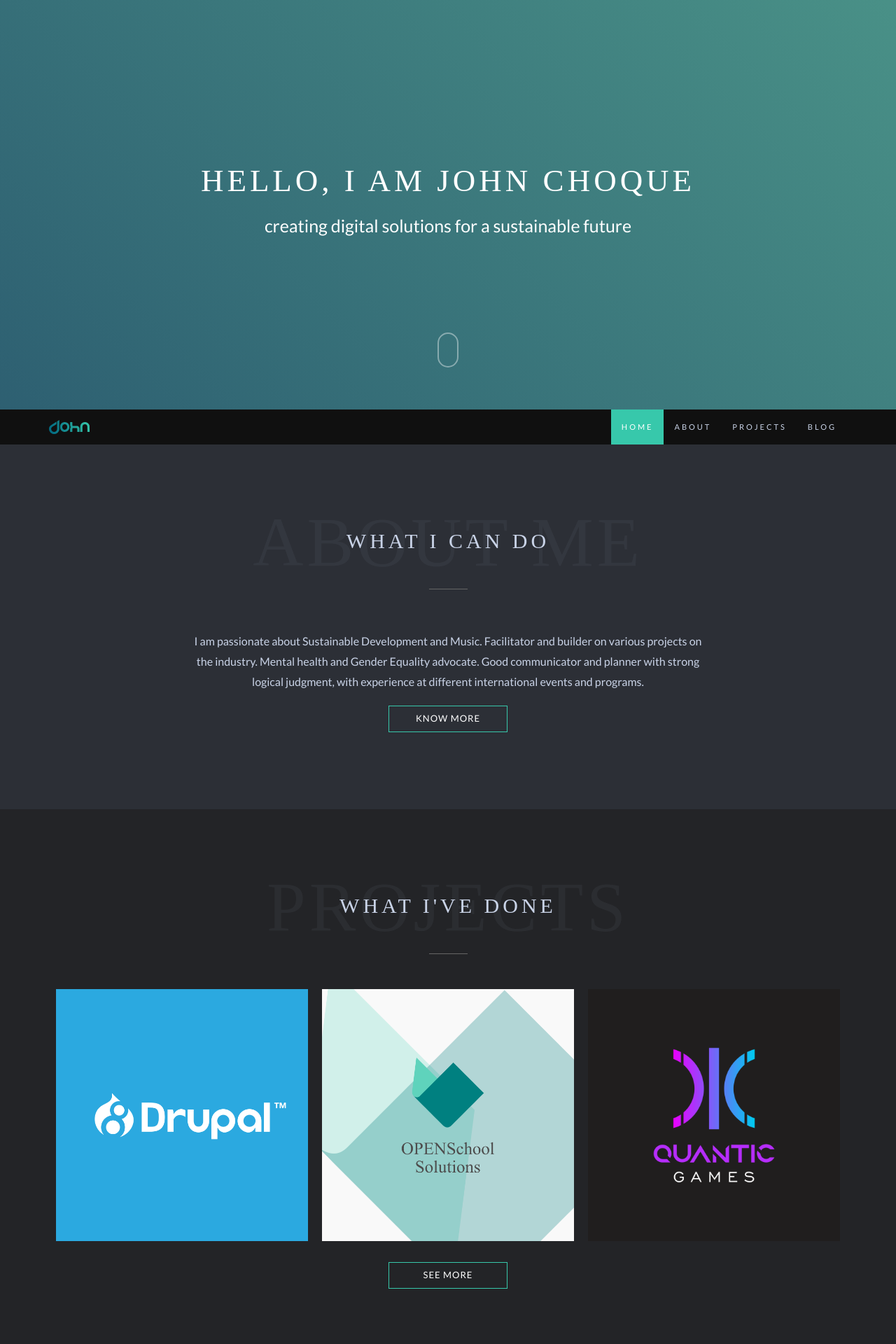
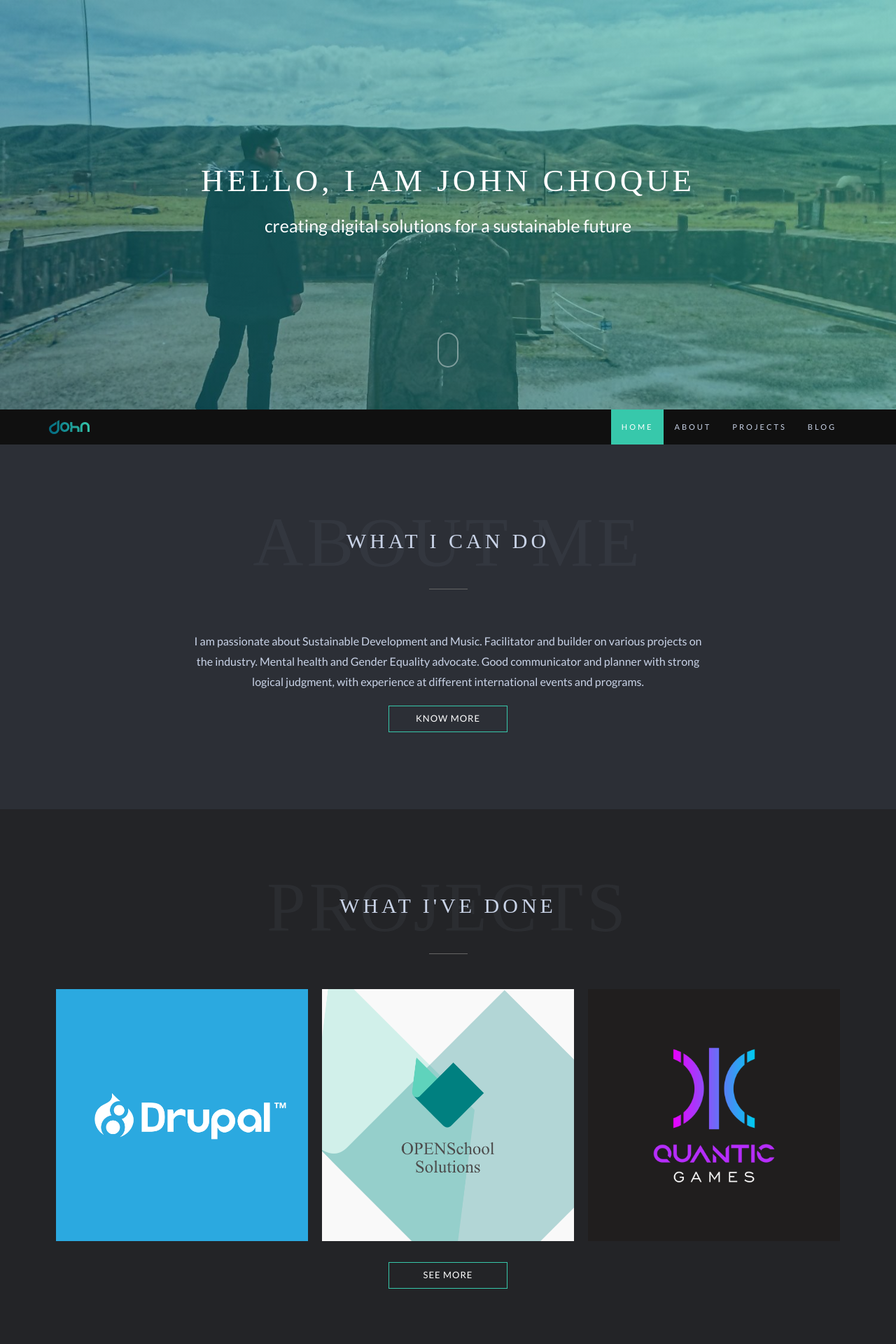
Before and after one commit to thethoughtfulmillennial/thethoughtfulmillennial.github.io, a Jekyll site: the page built from index.html, in a window 1280 px wide. Shown: the top 1920 px of the page at 70% size. Built offline with Jekyll 4.4.1, drawn with Linux system fonts in a browser that asks for light colours; some web fonts are replaced; a script that is not in the unit is left out.

Commit message:
Updating image of home.

```diff
--- a/assets/css/style.css
+++ b/assets/css/style.css
@@ -510,16 +510,12 @@
 /* ---------------------------------------------- */
 
 #home {
-	background-color: #5b5963;
-	background-attachment: fixed;
-	background-repeat: no-repeat;
-	background-position: 50% 50%;
 	padding: 0;
 	position: relative;
-	-webkit-background-size: cover;
-	   -moz-background-size: cover;
-	     -o-background-size: cover;
-	        background-size: cover;
+	-webkit-background-size: cover !important;
+	   -moz-background-size: cover !important;
+	     -o-background-size: cover !important;
+	        background-size: cover !important;
 }
 
 #home:after {
@@ -1739,12 +1735,3 @@
 	}
 
 }
-
-.hero-header {
-	padding: 0;
-	position: relative;
-	-webkit-background-size: cover !important;
-	   -moz-background-size: cover !important;
-	     -o-background-size: cover !important;
-	        background-size: cover !important;
-}
--- a/index.html
+++ b/index.html
@@ -4,19 +4,16 @@
 
 <!-- Home start -->
 
-<section id="home" class="module-image js-height-full">
-
+<section id="home" class="hero-header module-image js-height-full" style="background: url('../assets/images/home2.jpg') no-repeat fixed #5b5963">
 	<div class="intro">
 		<center>
 			<h1>Hello, I am John Choque</h1>
 			<div class="who-creates">creating digital solutions for a sustainable future</div>
 		</center>
 	</div>
-
 	<div class="mouse-icon">
 		<div class="wheel"></div>
 	</div>
-
 </section>
 
 <!-- Home end -->
```
